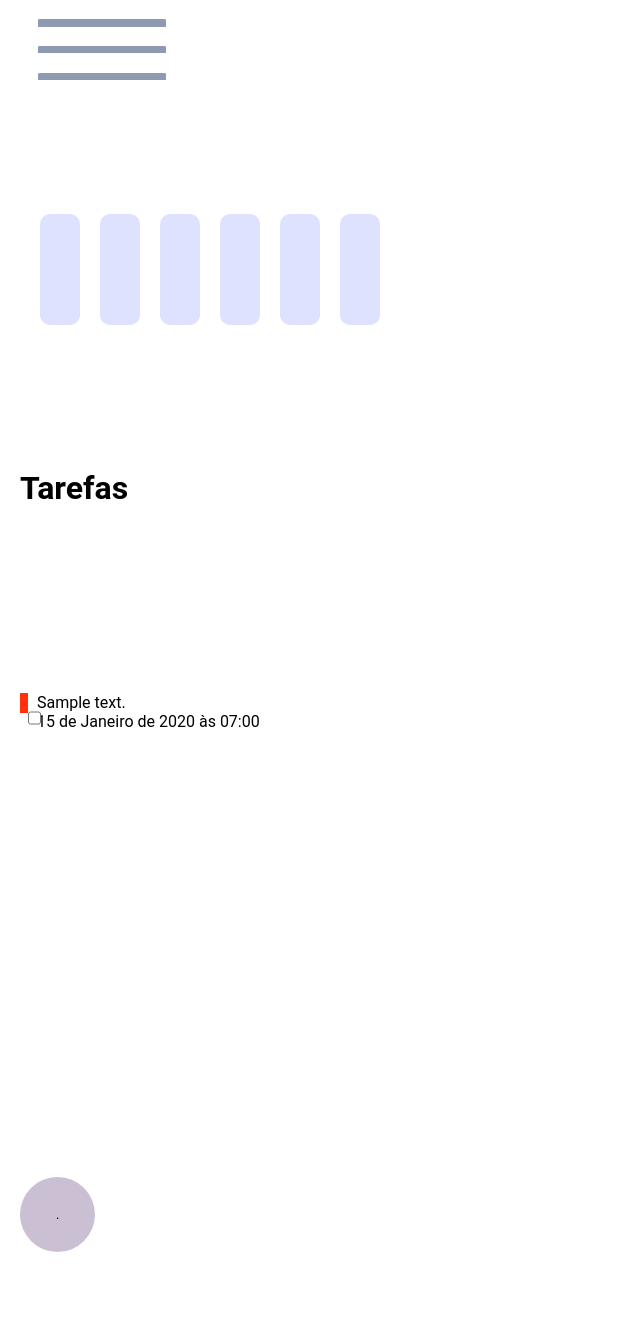
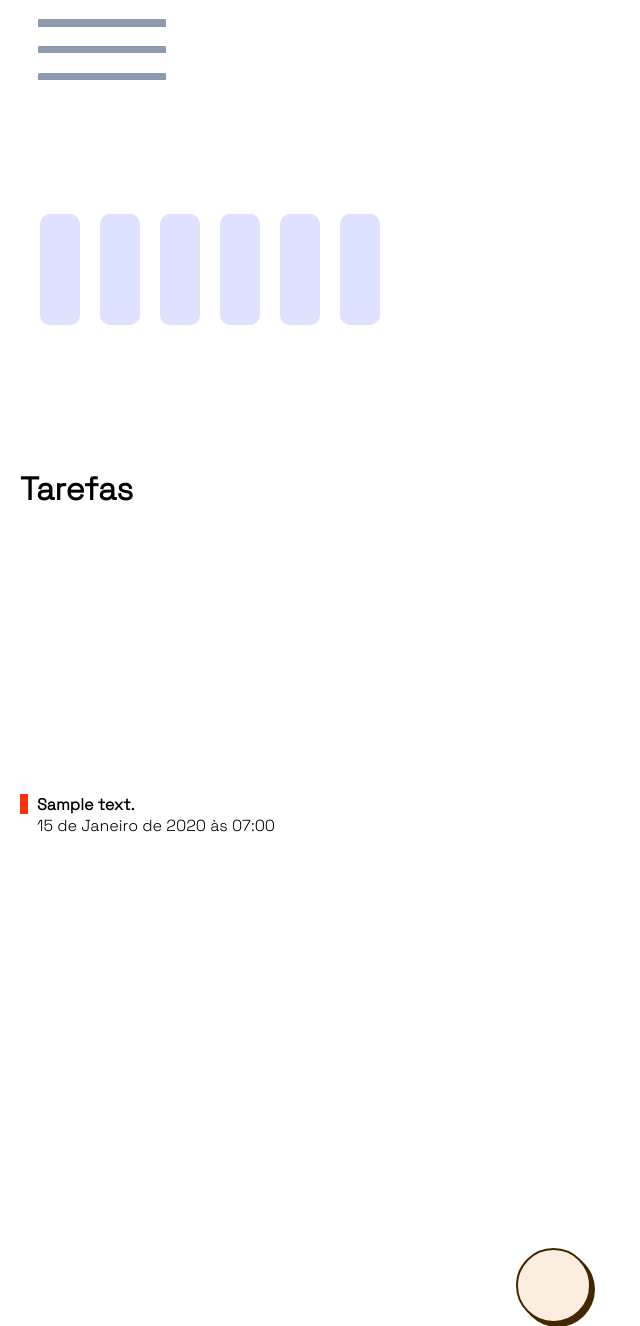
Before and after one commit to CarolineIngrid/todo_list, a Django app: page /lista/ in a window 1280 px wide. Shown: the whole page, without its empty margins (0-640 px from the left). Before the commit the page ends 1252 px from the top, so only its background shows below. Run offline with Django 4.2, Linux system fonts and the light colour scheme; tables that the repository leaves empty hold one stand-in row (values such as "Sample post").

Commit message:
botão e fontes atualizados

```diff
--- a/lista/static/lista/css/style.css
+++ b/lista/static/lista/css/style.css
@@ -1,6 +1,7 @@
 * {
     margin: 0;
     padding: 0;
+    font-family: 'Space Grotesk', sans-serif;
 }
 
 body {
@@ -99,14 +100,32 @@
     align-self: flex-start;
 }
 
+.tarefas li{
+    margin-top: 8%;
+}
+
 /* ------------- BOTÃO -------------- */
 .adicionar_tarefa{
     margin-top: 35%;
     width: 75px;
     height: 75px;
-    border-radius: 100px;
-    border: none;
-    background-color: #CBC0D3
+    background-color: #fbeee0;
+    border: 2px solid #422800;
+    border-radius: 40px;
+    margin-left: 40%;
+    box-shadow: #422800 4px 4px 0 0;
+    color: #422800;
+    cursor: pointer;
+    text-decoration: none;
+    user-select: none;
+}
 
+/* -------- vai ser usado pra tela grande ------ */
+/* .adicionar_tarefa:hover {
+  background-color: #fff;
+}
 
-}
+.adicionar_tarefa:active {
+  box-shadow: #422800 2px 2px 0 0;
+  transform: translate(2px, 2px);
+} */
--- a/lista/templates/lista/index.html
+++ b/lista/templates/lista/index.html
@@ -6,6 +6,9 @@
     <meta http-equiv="X-UA-Compatible" content="IE=edge">
     <meta name="viewport" content="width=device-width, initial-scale=1.0">
     <link rel="stylesheet" href="{% static 'lista/css/style.css' %}" />
+    <link rel="preconnect" href="https://fonts.googleapis.com">
+    <link rel="preconnect" href="https://fonts.gstatic.com" crossorigin>
+    <link href="https://fonts.googleapis.com/css2?family=Space+Grotesk:wght@300&display=swap" rel="stylesheet">
     <title> To Do List</title>
 </head>
     <body>
@@ -28,14 +31,14 @@
 
                 <ul class="tarefas">
                     {% if tarefa.categoria == "urgente" %}
-                        <li class="importancia-urgente"> <div class="conteudo"> {{tarefa.descricao}}<p>{{tarefa.criacao}}</p> </div></li>
-                        <input type="checkbox" class="check">
+                        <li class="importancia-urgente"> <div class="conteudo"> <b>{{tarefa.descricao}}</b> <p>{{tarefa.criacao}}</p> </div></li>
+                        <!-- <input type="checkbox" class="check"> -->
                     {% elif tarefa.categoria == "moderada" %}
-                        <li class="importancia-moderada"> <div class="conteudo"> {{tarefa.descricao}} <p>{{tarefa.criacao}}</p> </div></li>
-                        <input type="checkbox" class="check">
+                        <li class="importancia-moderada"> <div class="conteudo"> <b>{{tarefa.descricao}}</b> <p>{{tarefa.criacao}}</p> </div></li>
+                        <!-- <input type="checkbox" class="check"> -->
                     {% else %}
-                        <li class="importancia-afazer"> <div class="conteudo"> {{tarefa.descricao}} <p>{{tarefa.criacao}}</p> </div></li>
-                        <input type="checkbox" class="check" name="status">
+                        <li class="importancia-afazer"> <div class="conteudo"> <b>{{tarefa.descricao}}</b> <p>{{tarefa.criacao}}</p> </div></li>
+                        <!-- <input type="checkbox" class="check" name="status"> -->
                     {% endif %}
 
                             <!-- <form method="get" action="{% url 'eita' %}">
@@ -54,7 +57,7 @@
 
             {% endfor %}
                  <!-- ------- botão adiocnar aqui -------- -->
-            <button class="adicionar_tarefa"> . </button>
+            <button class="adicionar_tarefa"> </button>
 
 
             <!-- <input type="text" placeholder="adicione suas tarefas aqui"> -->
```
